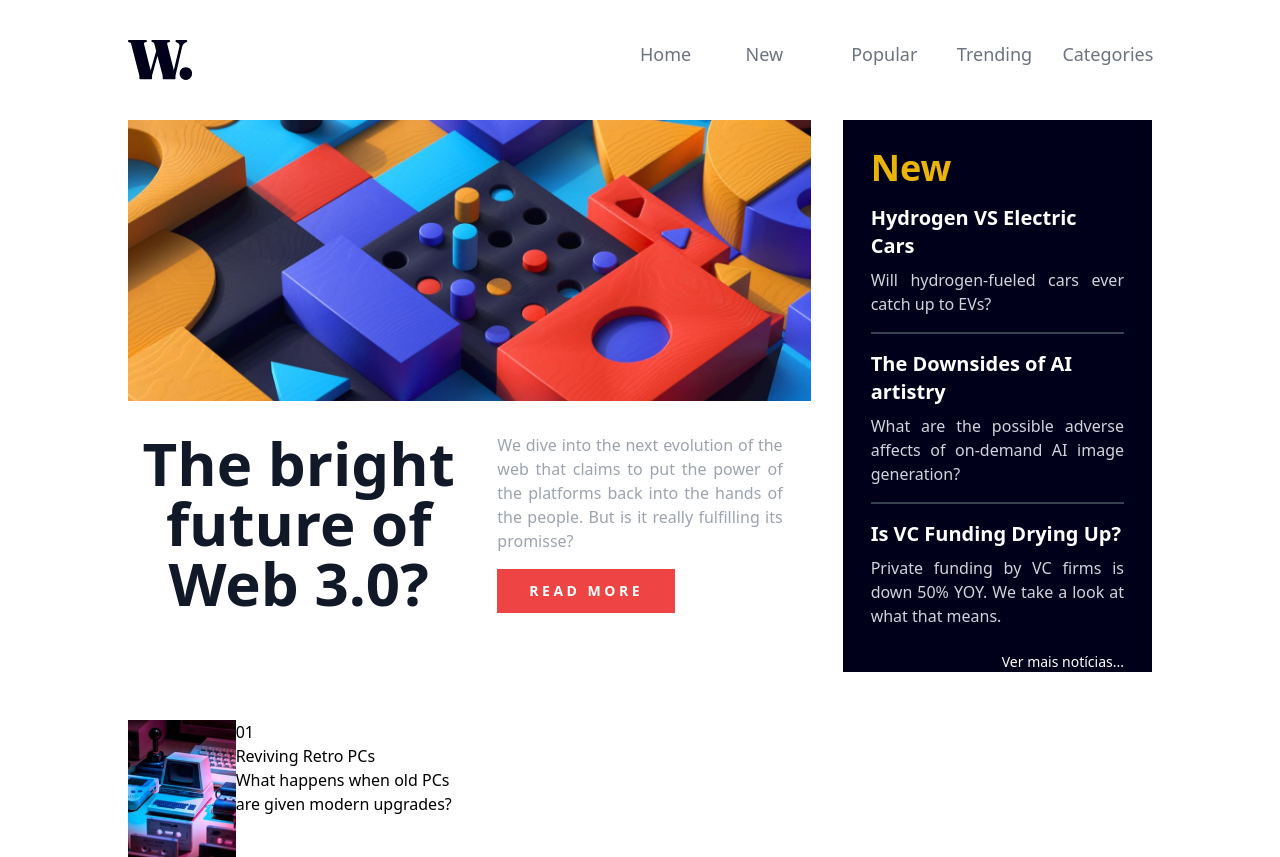
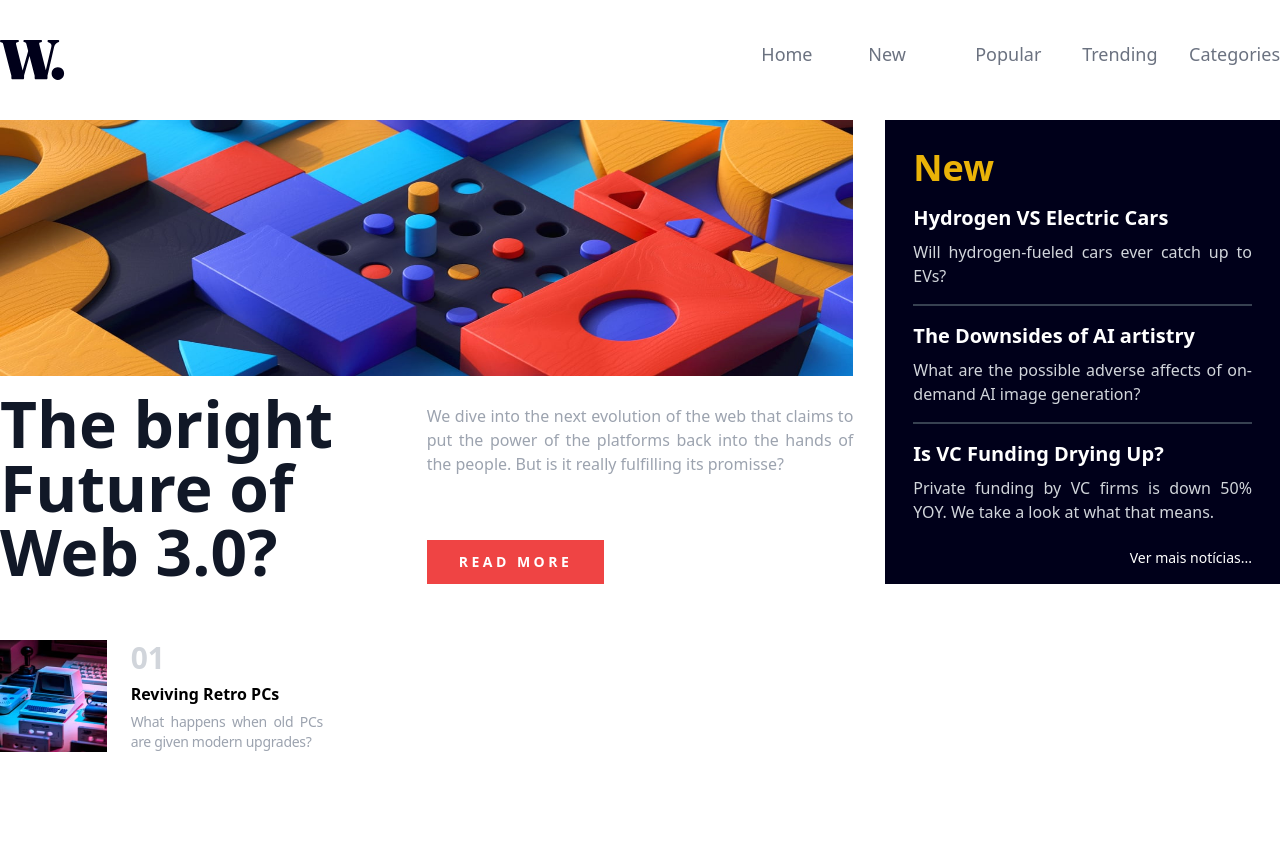
Before and after one commit to JknSantos/news-homepage-main, a plain HTML site: page index.html in a window 1280 px wide. After the commit the page ends 800 px from the top, so only its background shows below. Drawn offline with nearby package versions, Linux system fonts and the light colour scheme.

Commit message:
ajustando algumas classes

```diff
--- a/index.html
+++ b/index.html
@@ -17,7 +17,7 @@
 </head>
 <body>
   <header>
-    <div class="w-screen py-10 px-32 inline-grid grid-cols-2"><!-- Navbar desktop -->
+    <div class="max-w-screen-xl m-auto py-10 grid grid-cols-2"><!-- Navbar desktop -->
         <div class="logo">
           <img src="assets/images/logo.svg" alt="logo">
         </div>
@@ -33,19 +33,19 @@
     </div>
   </header>
   <main><!-- Conteúdo Principal -->
-    <div class="w-screen px-32 grid grid-cols-12"><!-- destaques -->
+    <div class="max-w-screen-xl m-auto grid grid-cols-12"><!-- destaques -->
       <section class="sm:col-span-12 lg:col-span-8 sm:relative"><!-- conteudo destaque-->
-        <div class=""><!-- imagem destaque -->
-          <img src="assets/images/image-web-3-desktop.jpg" alt="Image web desktop">
+        <div class="h-64 object-cover"><!-- imagem destaque -->
+          <img src="assets/images/image-web-3-desktop.jpg" alt="Image web desktop" class="w-full h-full">
         </div>
         <div class="grid sm:grid-cols-1 lg:grid-cols-2 "><!-- conteúdos destaque-->
-          <div class="mt-8"><!-- Titulo -->
-            <h1 class="sm:text-5xl xl:text-6xl text-gray-900 font-bold sm:text-center">
-              The bright future of Web 3.0?
+          <div class="mt-4"><!-- Titulo -->
+            <h1 class="sm:text-5xl xl:text-[4rem] xl:text-left text-gray-900 font-bold sm:text-center">
+              The bright Future of Web 3.0?
             </h1>
           </div>
-          <div class="px-7 mt-8 relative"><!-- parágrafo -->
-            <p class="text-gray-400 text-justify sm:text-lg lg:text-base">We dive into the next evolution of the web that claims to put the power of the platforms back into the hands of the people. But is it really fulfilling its promisse?</p>
+          <div class="mt-4 relative"><!-- parágrafo -->
+            <p class="text-gray-400 text-justify sm:text-lg lg:text-base xl:pt-3">We dive into the next evolution of the web that claims to put the power of the platforms back into the hands of the people. But is it really fulfilling its promisse?</p>
             <div class="sm:text-center lg:text-start xl:absolute xl:bottom-0"><!-- Button action -->
               <button class="sm:mt-6 px-8 py-3 bg-red-500 text-white text-sm font-bold uppercase tracking-[.25em] hover:bg-red-600">
                 Read More
@@ -89,21 +89,21 @@
         </div>
       </section>
     </div>
-    <div class="w-screen pt-12 px-32 grid grid-cols-12"><!-- noticias de tecnologias -->
-      <section class="col-start-1 col-end-5">
-          <div class="flex"><!-- noticia tec. 1 -->
-              <div class="align-items-center"><!-- imagem tec. 1 -->
-                <img src="assets/images/image-retro-pcs.jpg" alt="retro">
+    <div class="max-w-screen-xl m-auto mt-14 grid grid-cols-12"><!-- noticias de tecnologias -->
+      <section class="max-lg:col-span-12 xl:col-span-4">
+          <div class="grid grid-cols-12 max-lg:h-40 xl:h-28"><!-- noticia tec. 1 -->
+              <div class="max-lg:col-span-2 xl:col-span-3 max-lg:h-40 xl:h-28">
+                <img src="assets/images/image-retro-pcs.jpg" alt="retro" class="w-full h-full">
               </div>
-              <div><!-- conteudo tec. 1 -->
-                <div><!-- indice -->
-                  <span>01</span>
+              <div class="max-lg:col-span-10 xl:col-span-8 px-6"><!-- conteudo tec. 1 -->
+                <div class="max-lg:text-4xl xl:text-3xl font-bold text-gray-300"><!-- indice -->
+                  <span>01</span><!-- Indice -->
                 </div>
                 <div><!-- Titulo tec. 01 -->
-                  <h2>Reviving Retro PCs</h2>
+                  <h2 class="font-bold py-1.5 max-lg:text-xl">Reviving Retro PCs</h2>
                 </div>
                 <div><!-- Texto tec. 01 -->
-                  <p>What happens when old PCs are given modern upgrades?</p>
+                  <p class="max-lg:text-lg xl:text-sm text-justify text-gray-400 max-w-[24ch] -tracking-[.02rem]">What happens when old PCs are given modern upgrades?</p>
                 </div>
               </div>
           </div>
```
Also changed, not shown: css/style.css (added).
